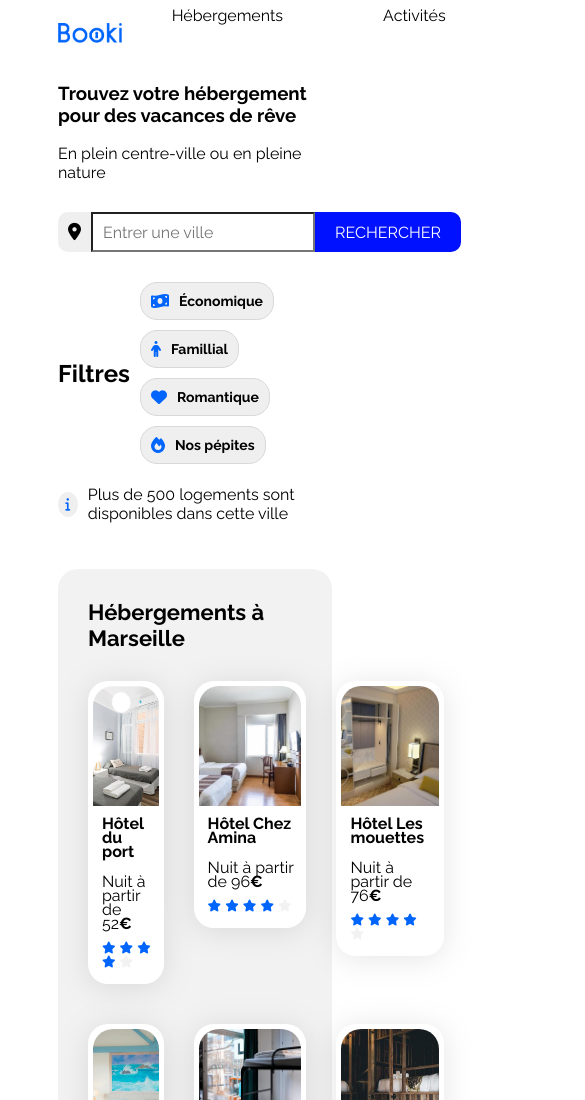
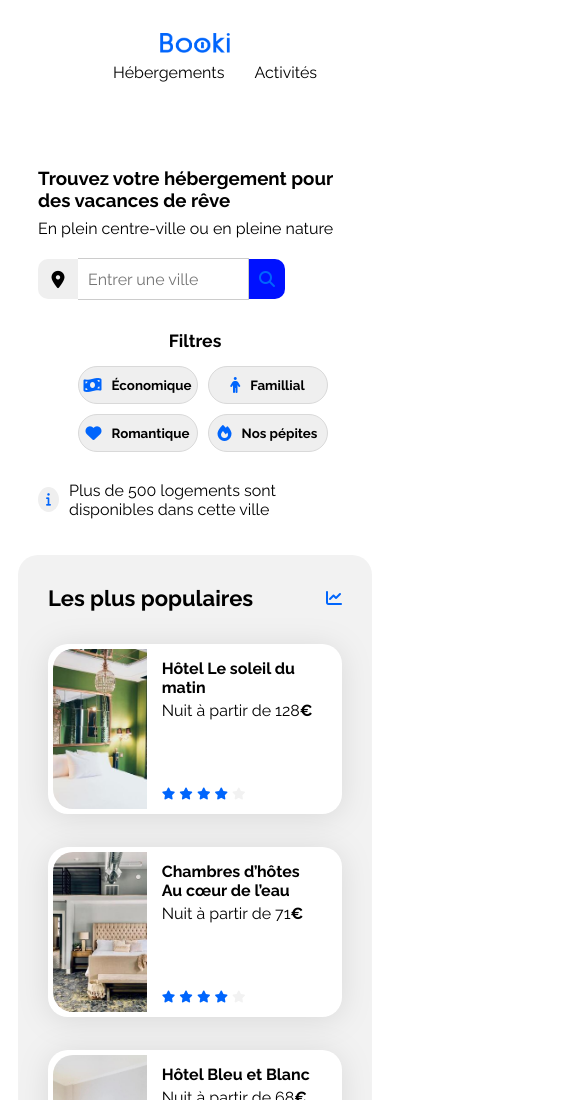
Before and after one commit to Matfen2/Booki-Site, a plain HTML site: page index.html in a window 390 px wide. Shown: the top 1100 px of the page, 585 px wide, since content can reach past the window. Drawn offline with Linux system fonts and the light colour scheme.

Commit message:
Responsive begin
Responsive over for max-width : 1024px

```diff
--- a/css/style.css
+++ b/css/style.css
@@ -27,7 +27,7 @@ body {
 
 /* Header */
 header {
-    padding-bottom: 30px;
+  padding: 10px 20px 30px 20px;
 }
 
 nav {
@@ -44,9 +44,10 @@ nav {
 }
 
 .listHref {
-    margin-top: -20px;
+    margin-top: -38px;
+    margin-right: -20px;
     display: flex;
-    column-gap: 80px;
+    column-gap: 60px;
     position: relative;
     flex-direction: row;
     list-style-type: none;
@@ -69,7 +70,7 @@ nav {
   position: absolute;
   top: 0%;
   left: 50%;
-  width: 80%;
+  width: 85%;
   height: 3px;
   display: block;
   margin: auto;
@@ -104,31 +105,51 @@ nav {
   flex-direction: row;
 }
 
+/* Style par défaut pour le bouton de localisation */
 #btnLocation {
   border: none;
   padding: 10px;
   border-radius: 10px 0 0 10px;
   height: 40px;
   width: 40px;
+  display: flex;
+  justify-content: center;
+  align-items: center;
 }
 
+#btnLocation i {
+  color: black;
+  font-size: 1.3em;
+}
+
+/* Style par défaut pour le champ de saisie */
 #city {
-  height: 16px;
+  height: 40px;
   width: 200px;
-  padding: 10px;
+  padding: 0 10px;
   border-radius: 0;
   font-size: 1em;
+  border: 1px solid #ccc;
+  border-left: none;
 }
 
+/* Style par défaut pour le bouton de recherche */
 #btnSearch {
   height: 40px;
-  padding: 10px 20px;
+  padding: 0 20px;
   border: none;
   border-radius: 0 10px 10px 0;
   background-color: #0011ff;
   color: #fff;
   font-size: 1em;
   cursor: pointer;
+  display: flex;
+  align-items: center;
+  justify-content: center;
+}
+
+#btnSearch i {
+  display: none;
 }
 
 .fa-location-dot {
@@ -138,28 +159,45 @@ nav {
 
 .filter {
   display: flex;
+  margin-top: -5px;
   flex-direction: row;
   align-items: center;
+}
+
+.filter .filt {
+  font-size: 1.1em;
 }
 
 .listBtnFilters {
   display: flex;
   flex-wrap: wrap;
-  gap: 10px;
-  margin-left: 10px;
+  gap: 15px;
+  margin-left: 15px;
 }
 
 .btnFilter {
   display: flex;
   flex-direction: row;
   align-items: center;
-  border-radius: 17px;
+  border-radius: 25px;
   border: 1px solid #d9d9d9;
   padding: 10px 10px;
   cursor: pointer;
 }
 
-.btnFilter:hover {
+#btnEconomique:hover {
+  background-color: #2df537;
+}
+
+#btnFamilial:hover {
+  background-color: #f8e448;
+}
+
+#btnRomantique:hover {
+    background-color: #f4341b;
+}
+
+#btnPepites:hover {
     background-color: #8cb6f6;
 }
 
@@ -168,17 +206,17 @@ nav {
 }
 
 .btnFilter h2 {
-  font-size: 14px;
+  font-size: 1.2em;
   margin: 0;
 }
 
 .fa-heart, .fa-money-bill-wave, .fa-person, .fa-fire {
-  font-size: 1.2em;
+  font-size: 1.4em;
 }
 
 .info {
     display: flex;
-    margin-top: 5px;
+    margin-top: 13px;
     column-gap: 10px;
     align-items: center;
     flex-direction: row;
@@ -224,7 +262,9 @@ a {
 /****** Hebergements And Populaires ***********/
 .hebergements-and-populaires {
     display: flex;
+    margin-top: -10px;
     justify-content: space-between;
+    flex-wrap: wrap;
 }
 
 .hebergements-and-populaires section {
@@ -238,7 +278,13 @@ a {
 .hebergements {
   width: 65%;
   height: 640px;
-    padding-bottom: -60px;
+  padding-bottom: -40px;
+  margin: 0 auto;
+}
+
+.hebergements .hebergements-title .section-title {
+  margin-top: -10px;
+  margin-bottom: 0px;
 }
 
 .hebergements-cards {
@@ -251,7 +297,6 @@ a {
 .hebergements-cards img {
   width: 100%;
   height: 120px;
-  display: flex;
   object-fit: cover;
   max-width: 300px;
   border-radius: 20px 20px 0px 0px;
@@ -270,7 +315,8 @@ a {
 }
 
 .hebergements-footer h4 {
-  margin-top: 30px;
+  font-size: 1.1em;
+  margin-top: 25px;
 }
 
 .hebergements-cards .card {
@@ -281,7 +327,6 @@ a {
   padding: 5px;
   filter: drop-shadow(0px 3px 15px rgba(0, 0, 0, 0.1));
 }
-
 
 /****** Populaires ***********/
 .populaires {
@@ -312,7 +357,7 @@ a {
 
 .populaires-cards img {
     width: 33%;
-    height: 136px;
+    height: 140px;
     border-top-left-radius: 20px;
     border-bottom-left-radius: 20px;
 }
@@ -350,9 +395,11 @@ a {
 
 .listPointKey {
   display: grid;
+  padding: 10px;
   margin-top: 10px;
   grid-template-columns: repeat(4, 1fr);
   gap: 30px;
+  justify-content: center;
 }
 
 .listPointKey .card {
@@ -360,16 +407,19 @@ a {
   background-color: #fff;
   box-shadow: 0 2px 4px rgba(0, 0, 0, 0.1);
   overflow: hidden;
-  transition: transform 0.3s ease;
-}
-
-.listPointKey .card:hover {
-  transform: translateY(-5px);
+  display: flex;
+  flex-direction: column;
+  height: 100%;
 }
 
 .listPointKey .card-content {
   display: flex;
   flex-direction: column;
+  flex-grow: 1;
+}
+
+.listPointKey .card-body {
+  flex-grow: 1;
 }
 
 .listPointKey .card-body img {
@@ -379,26 +429,49 @@ a {
 }
 
 .listPointKey .card-footer {
-  padding: 15px;
+  padding: 10px 0px 15px 20px;
+  background-color: #fff;
+  display: flex;
+  align-items: center;
+  justify-content: center;
 }
 
 .listPointKey .card-footer h4 {
-  font-size: 16px;
+  font-size: 1.0em;
   margin: 0;
+  width: 100%;
+  height: 1em;
+  display: flex;
+  align-items: center;
 }
 
 /****** Footer ***********/
 footer {
-  bottom: -7%;
+  height: 175px;
+  bottom: -6%;
   left: 50%;
-  display: flex;
-  margin-top: -8px;
-  column-gap: 230px;
-  flex-direction: row;
-  padding: 2px 5px 10px 15px;
+  margin-top: 15px;
+  padding: 0px 15px;
   position: relative;
+  border-radius: 3px 3px 0px 0px;
   transform: translate(-50%, -50%);
   background-color: darkgray;
+}
+
+.listFooter {
+    width: 100%;
+    display: flex;
+    column-gap: 270px;
+    flex-direction: row;
+}
+
+/* Media query pour rendre le footer responsive */
+@media (max-width: 768px) {
+    /* FOOTER */
+    footer {
+      height: 188px;
+      margin-top: 5px;
+    }
 }
 
 /* Le code ci-dessous correspond à la version responsive uniquement */
@@ -406,39 +479,234 @@ footer {
 /****** Media queries ***********/
 /* Medium devices (tablets, less/equal than 1024px) */
 @media (max-width: 1024px) {
+  .main-container {
+    padding: 0 10px;
+  }
+
+  /* Header */
+  .listHref {
+    column-gap: 50px;
+    margin-right: 5px;
+  }
+
+  /* Hebergements */
   .hebergements-and-populaires {
+    display: flex;
+    flex-wrap: wrap;
+    justify-content: space-between;
+  }
+
+  .hebergements {
+    margin-right: 20px;
+  }
+
+  .hebergements-cards {
+    grid-template-columns: repeat(3, 1fr);
+    gap: 20px;
+  }
+
+  .hebergements-cards img {
+    height: 130px;
+  }
+
+  .hebergements-cards .card-content .card-title {
+    font-size: 0.9em;
+  }
+
+  /* Activités */
+  .listPointKey .card-footer {
+    padding: 10px 0px 15px 20px;
+  }
+
+  .listPointKey .card-footer h4 {
+    font-size: 0.8em;
+  }
+
+  /* Footer */
+  footer {
+    height: 186px;
+  }
+
+  .listFooter {
+    column-gap: 150px;
+  }
+}
+
+
+/* Small device (Mobile, less than 450px) */
+@media (max-width: 425px) {
+  .main-container {
+    padding: 0 10px;
+  }
+
+  /* Header */
+  nav {
+    flex-direction: column;
+    align-items: center;
+  }
+
+  .listHref {
+    flex-direction: row;
+    column-gap: 10px;
+    margin-top: 10px;
+    margin-right: 0;
+  }
+
+  .mission {
+    margin-top: 10px;
+  }
+
+  .mission p {
+    margin-top: -10px;
+  }
+
+  .searchCity {
+    margin: 20px auto;
+  }
+
+  #city {
+    max-width: 150px;
+  }
+
+  #btnSearch {
+    padding: 10px;
+  }
+
+  #btnSearch::after {
+    content: "";
+  }
+
+  #btnSearch i {
+    display: inline-block;
+  }
+
+  #btnSearch span {
+    display: none;
+  }
+
+  .filter {
+    display: flex;
     flex-direction: column;
   }
 
-    .hebergements {
+  .listBtnFilters {
+    display: grid;
+    grid-template-columns: repeat(2, 1fr);
+    gap: 10px;
+  }
+
+  .btnFilter {
+    justify-content: center;
+    text-align: center;
+    padding: 10px 5px;
+  }
+
+  .btnFilter h2 {
+    font-size: 1em;
+  }
+
+  .btnFilter i {
+    font-size: 1.2em;
+  }
+
+  .fa-heart, .fa-money-bill-wave, .fa-person, .fa-fire {
+    font-size: 1.2em;
+  }
+
+  .hebergements, .populaires {
+        width: 100%;
+        height: auto;
+        padding: 20px;
+    }
+
+    .hebergements-cards {
+        display: block;
+    }
+
+    .hebergements-cards .card {
+        display: block;
+        width: 100%;
+        max-width: none;
+        margin-top: 20px;
+    }
+
+    .hebergements-cards img {
+      height: 110px;
+      max-width: 400px;
+      border-radius: 20px 20px 0px 0px;
+    }
+
+    .populaires-cards img {
+      height: 160px;
+    }
+
+    .populaires-cards .card-content {
+      padding-right: 18px;
+    }
+
+    .populaires-cards .card-content .card-title {
+      font-size: 1.0em;
+    }
+
+    .hebergements-cards .card .card-content .card-title {
+      font-size: 1.0em;
+      margin-bottom: -1px;
+    }
+
+    .hebergements-cards .card-content, .populaires-cards .card-content {
         width: 100%;
     }
 
-    .populaires {
-        width: 100%;
-        margin-top: 50px;
+
+    .hebergements {
+        order: 2;
+        margin-top: 20px;
     }
 
-    .populaires-cards {
-        display: flex;
-        flex-direction: row;
-        justify-content: space-between;
+    .hebergements-footer {
+      margin-top: -10px;
+      margin-bottom: -30px;
     }
 
-    .populaires-cards a {
-        width: 30%;
+    .populaires {
+        order: 1;
     }
 
-    .populaires-cards .card-title {
-        font-size: 14px;
+  /* Activités */
+  .activities {
+    margin-bottom: -330px;
   }
 
-    .populaires-cards .card-subtitle {
-        font-size: 13px;
+  .listPointKey {
+    gap: 15px;
+    grid-template-columns: 1fr;
+  }
+
+  .listPointKey .card-body img {
+    height: 130px;
+  }
+
+  .listPointKey .card-footer {
+    padding: 10px 0px 15px 20px;
+  }
+
+  /* Footer */
+  footer {
+    bottom: -15%;
+    height: 390px;
+  }
+
+  .listFooter {
+    display: flex;
+    flex-direction: column;
+  }
+
+  .about, .accommodation, .help {
+    margin-top: -10px;
+  }
+
+  .listAbout, .listAccommodation, .listHelp {
+    margin-top: -5px;
+    line-height: 15px;
   }
 }
-
-/* Small devices (phones, less than 768px) */
-@media (max-width: 767.98px) {
-    /* ... */
-}
--- a/index.html
+++ b/index.html
@@ -20,8 +20,8 @@
             <nav class="nav">
                 <img src="./images/logo/Booki.png" class="bookiLogo" />
                 <ul class="listHref">
-                    <li class="href-item"><a href="" class="href-link">Hébergements</a></li>
-                    <li class="href-item"><a href="" class="href-link">Activités</a></li>
+                    <li class="href-item"><a href="#hebergement" class="href-link">Hébergements</a></li>
+                    <li class="href-item"><a href="#activites" class="href-link">Activités</a></li>
                 </ul>
             </nav>
             <div class="mission">
@@ -33,19 +33,22 @@
                 <form>
                     <input type="text" name="city" id="city" placeholder="Entrer une ville" required />
                 </form>
-                <button type="submit" id="btnSearch">RECHERCHER</button>
+                <button type="submit" id="btnSearch">
+                    <span>Rechercher</span>
+                    <i class="fa-solid fa-magnifying-glass"></i>
+                </button>
             </div>
             <div class="filter">
-                <h2>Filtres</h2>
+                <h2 class="filt">Filtres</h2>
                 <div class="listBtnFilters">
-                    <button type="button" class="btnFilter"><i class="fa-solid fa-money-bill-wave"></i><h2>Économique</h2></button>
-                    <button type="button" class="btnFilter"><i class="fa-solid fa-person"></i>
+                    <button type="button" class="btnFilter" id="btnEconomique"><i class="fa-solid fa-money-bill-wave"></i><h2>Économique</h2></button>
+                    <button type="button" class="btnFilter" id="btnFamilial"><i class="fa-solid fa-person"></i>
                         <h2>Famillial</h2>
                     </button>
-                    <button type="button" class="btnFilter"><i class="fa-solid fa-heart"></i>
+                    <button type="button" class="btnFilter" id="btnRomantique"><i class="fa-solid fa-heart"></i>
                         <h2>Romantique</h2>
                     </button>
-                    <button type="button" class="btnFilter"><i class="fa-solid fa-fire"></i>
+                    <button type="button" class="btnFilter" id="btnPepites"><i class="fa-solid fa-fire"></i>
                         <h2>Nos pépites</h2>
                     </button>
                 </div>
@@ -59,7 +62,7 @@
             <div class="hebergements-and-populaires">
                 <section class="hebergements">
                     <div class="hebergements-title">
-                        <h2 class="section-title">Hébergements à Marseille</h2>
+                        <h2 class="section-title" id="hebergement">Hébergements à Marseille</h2>
                     </div>
                     <div class="hebergements-cards">
                         <a href="#">
@@ -249,7 +252,7 @@
             </div>
         </main>
         <section class="activities">
-            <h3>Activités à Marseille</h3>
+            <h3 id="activites">Activités à Marseille</h3>
             <div class="listPointKey">
                 <a href="">
                     <article class="card">
@@ -302,26 +305,42 @@
             </div>
         </section>
         <footer>
+            <div class="listFooter">
                 <div class="about">
                     <h4>À propos</h4>
                     <div class="listAbout">
-                    <a href=""><p>Fonctionnement du site</p></a>
-                    <a href=""><p>Conditions générales</p></a>
-                    <a href=""><p>Données et confidentialité</p></a>
+                        <a href="">
+                            <p>Fonctionnement du site</p>
+                        </a>
+                        <a href="">
+                            <p>Conditions générales</p>
+                        </a>
+                        <a href="">
+                            <p>Données et confidentialité</p>
+                        </a>
                     </div>
                 </div>
                 <div class="accommodation">
                     <h4>Nos hébergements</h4>
                     <div class="listAccommodation">
-                    <a href=""><p>Charte qualité</p></a>
-                    <a href=""><p>Proposer votre hotel</p></a>
+                        <a href="">
+                            <p>Charte qualité</p>
+                        </a>
+                        <a href="">
+                            <p>Proposer votre hotel</p>
+                        </a>
                     </div>
                 </div>
                 <div class="help">
                     <h4>Assistance</h4>
                     <div class="listHelp">
-                    <a href=""><p>Centre d'aide</p></a>
-                    <a href=""><p>Nous contacter</p></a>
+                        <a href="">
+                            <p>Centre d'aide</p>
+                        </a>
+                        <a href="">
+                            <p>Nous contacter</p>
+                        </a>
+                    </div>
                 </div>
             </div>
         </footer>
```
Lines whose indentation alone changed are shown as unchanged.
